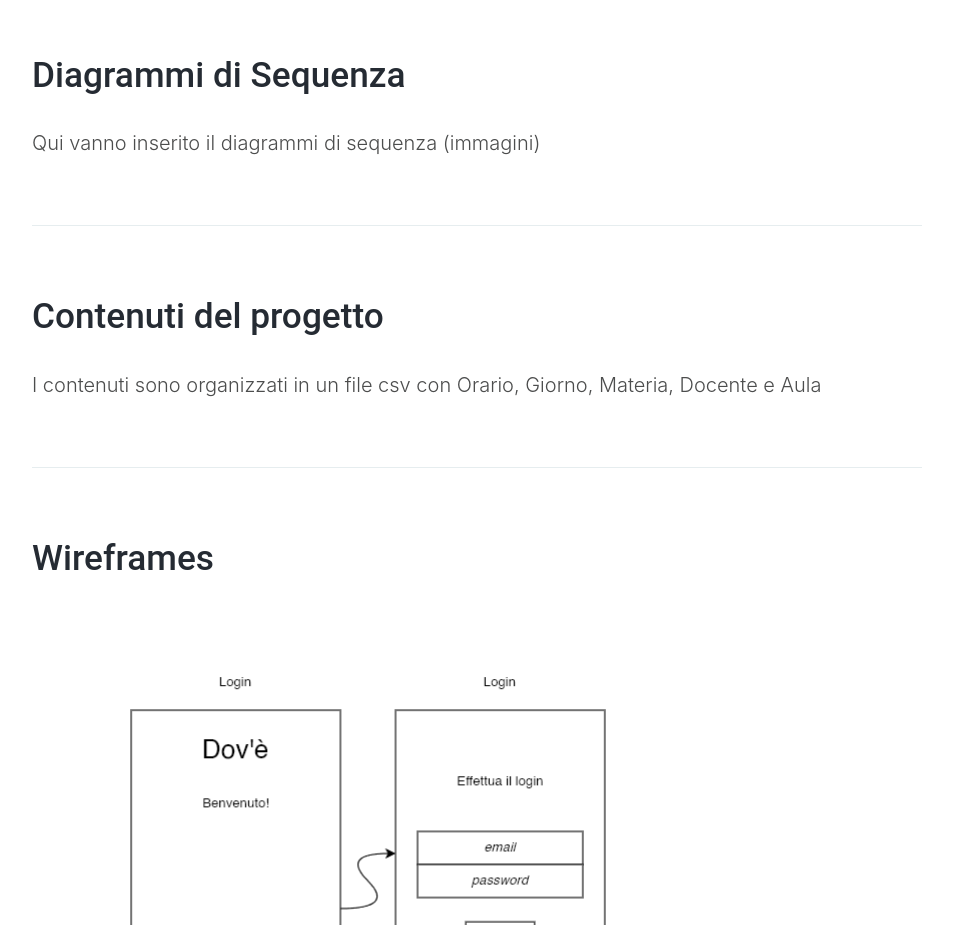
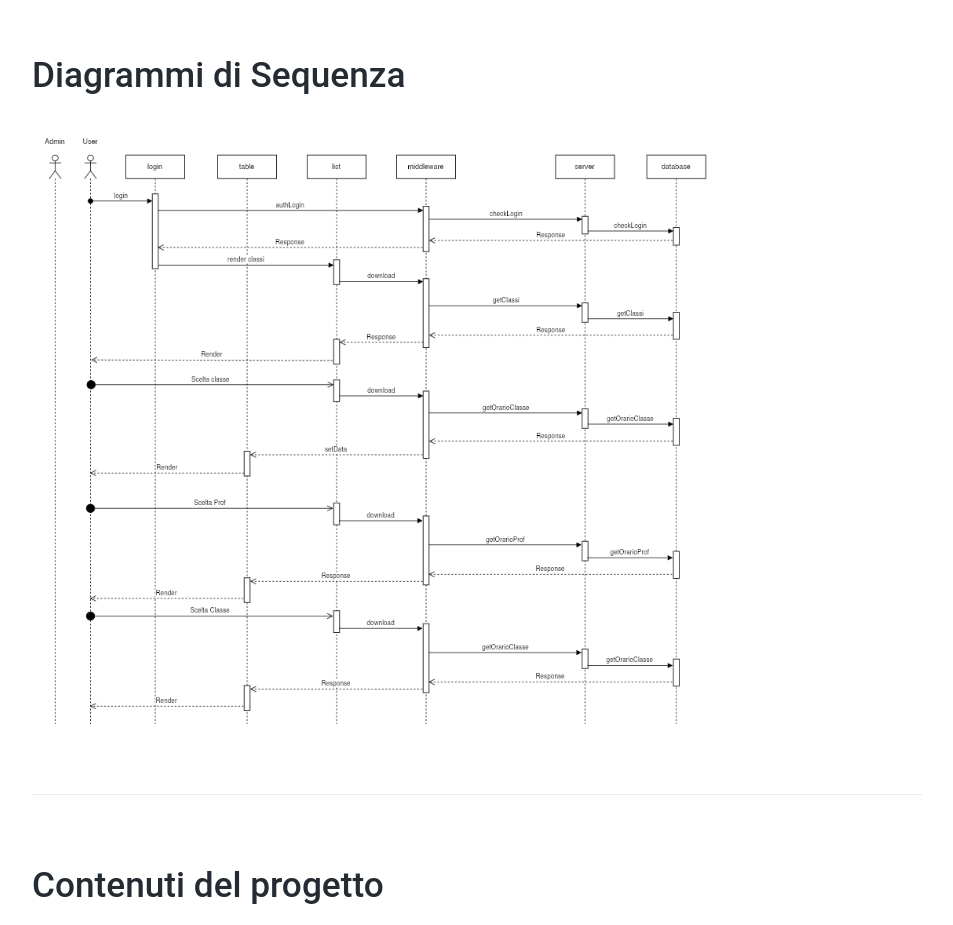
Before and after one commit to Luisi02/CiolacuLabiLuisiMarianiDov-, a plain HTML site: page iDocs-master/documentazione.html in a window 1280 px wide. Shown: the part 3210-4135 px from the top of the page, without its empty margins (293-1246 px from the left). Drawn offline with Linux system fonts and the light colour scheme.

```diff
--- a/iDocs-master/documentazione.html
+++ b/iDocs-master/documentazione.html
@@ -143,8 +143,7 @@
 
         <section id="umlsequenza">
           <h2>Diagrammi di Sequenza</h2>
-          <p class="lead">Qui vanno inserito il diagrammi di sequenza (immagini)</p>
-
+          <img src="assets/images/analisiNew/diagramm_sequenza.png" alt="" srcset="">
         </section>
 
         <hr class="divider">
```
Also changed, not shown: iDocs-master/assets/images/analisiNew/diagramm_sequenza.png (added).
